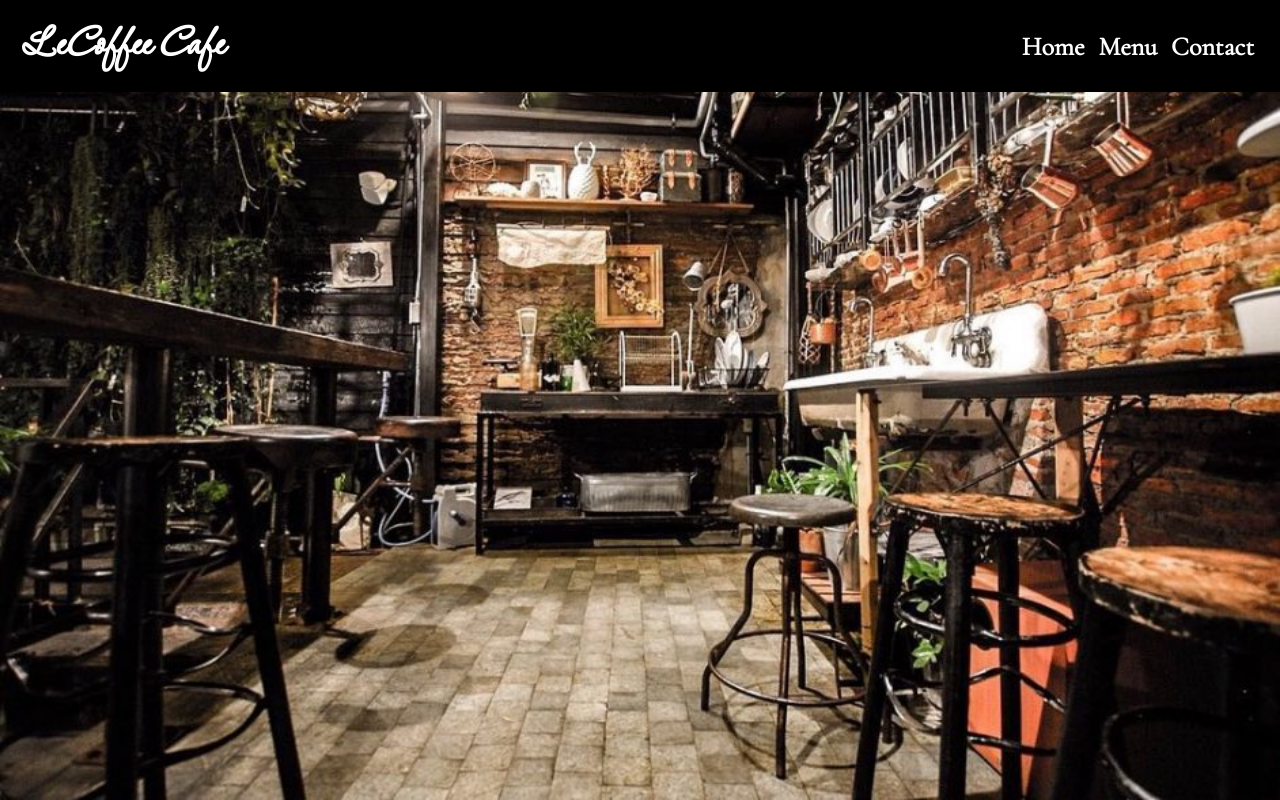
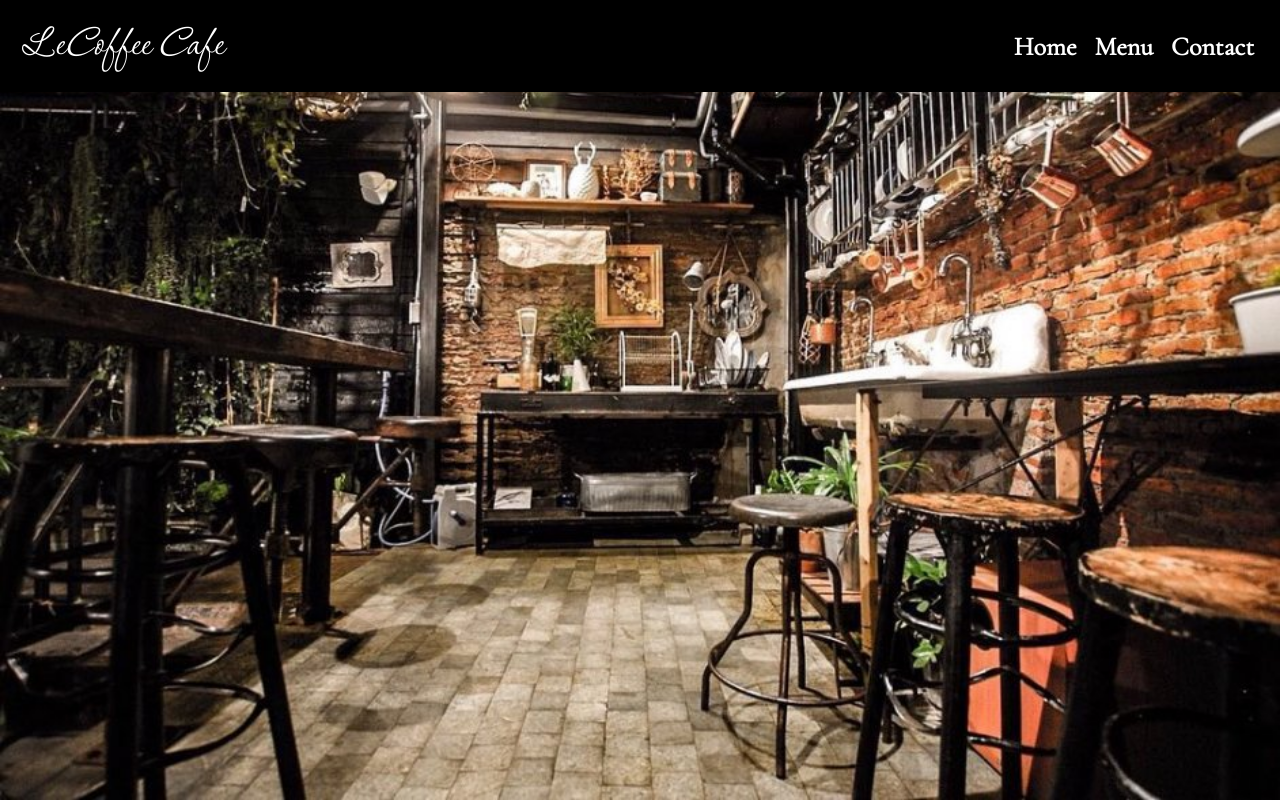
Before and after one commit to yamakenth/restaurant-page, a website built with webpack: page dist/index.html in a window 1280 px wide. Built offline with Linux system fonts and the light colour scheme.

Commit message:
Adjust header styling

```diff
--- a/src/style.css
+++ b/src/style.css
@@ -56,11 +56,12 @@ h3 {
 .logo {
   font-family: 'Corinthia', cursive;
   font-size: 50px;
+  font-weight: 100;
 }
 
 .nav {
   display: flex;
   justify-content: space-between;
   align-items: center;
-  gap: 14px;
+  gap: 18px;
 }
```
Also changed, not shown: dist/main.js.
